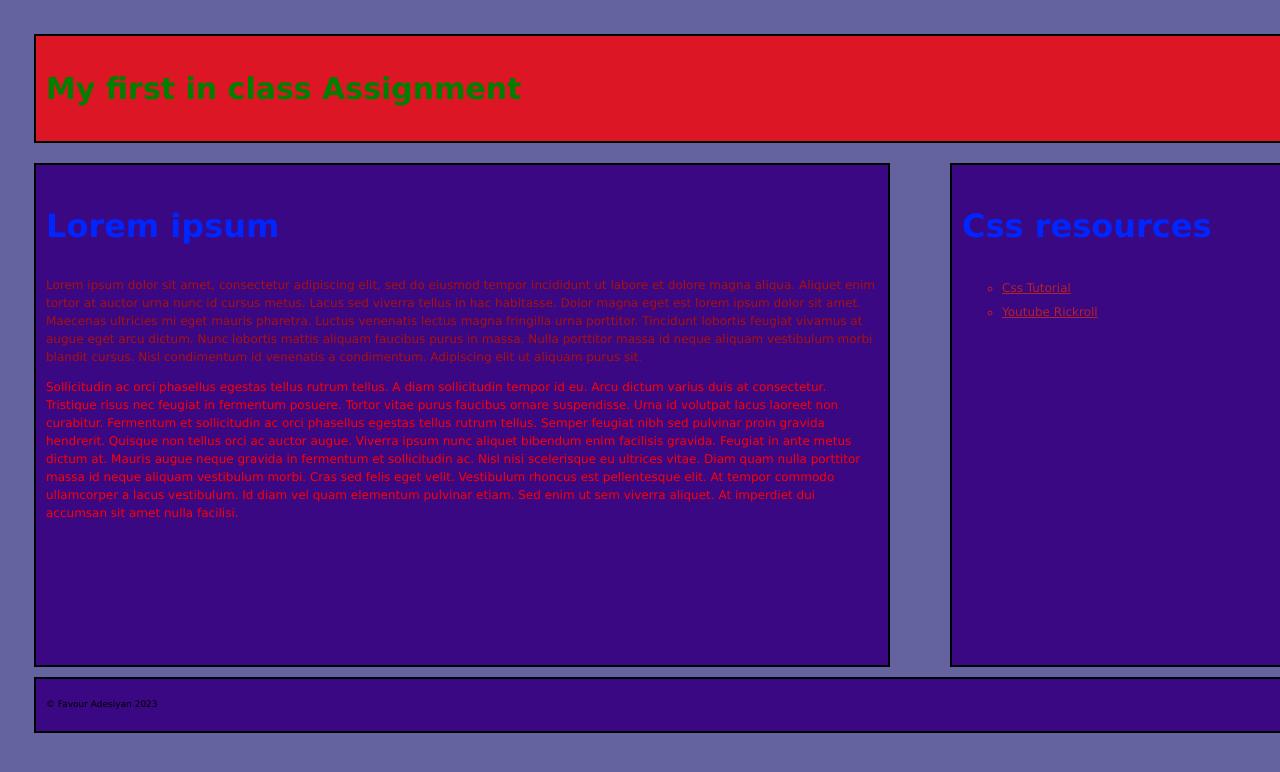
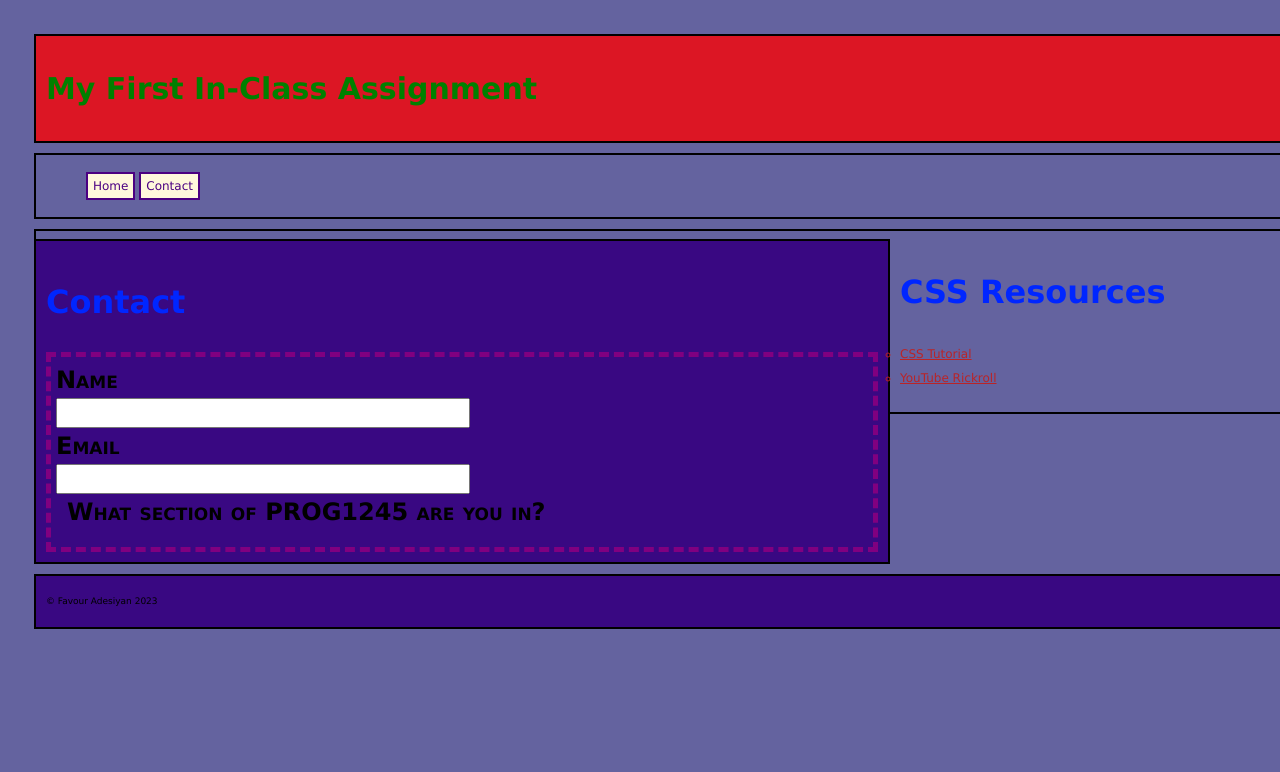
Before and after one commit to Favour01216/Inclass1, a plain HTML site: page index.html in a window 1280 px wide. Shown: the top 772 px of the page. Drawn offline with Linux system fonts and the light colour scheme.

Commit message:
inclass 4

```diff
--- a/css/styles.css
+++ b/css/styles.css
@@ -1,4 +1,5 @@
-/*Favour Adesiyan 8922364*/
+/* Favour Adesiyan 8922364 */
+
 body {
   height: 100vh;
   width: 100vw;
@@ -6,43 +7,113 @@ body {
   font: normal normal normal 12px/1.5 verdana, Arial, Helvetica, sans-serif;
   padding: 2em;
 }
+
+h1 {
+  color: green;
+  font-size: 30px;
+}
+
 h2 {
   color: rgb(0, 38, 255);
   font-size: 2rem;
 }
+
 header {
   background-color: hsla(0, 100%, 50%, 0.771);
 }
+
+nav ul li {
+  display: inline;
+  list-style: none;
+}
+
+nav ul li a {
+  color: indigo;
+  border: 2px solid indigo;
+  background-color: cornsilk;
+  text-decoration: none;
+  padding: 5px;
+}
+
+nav ul li a:hover {
+  color: cornsilk;
+  background-color: indigo;
+  border-color: cornsilk;
+}
+
 main {
   float: left;
   width: 65vw;
-  height: 60vh;
+
   background-color: hsl(264, 89%, 27%);
 }
-aside {
-  float: right;
-  width: 25vw;
-  height: 60vh;
-  background-color: hsl(264, 89%, 27%);
+
+aside ul {
+  list-style: circle;
 }
+aside li,
+aside a {
+  color: rgba(191, 33, 33, 0.949);
+  line-height: 2em;
+}
+
+aside a:hover {
+  color: rgb(255, 0, 0);
+}
+
 footer {
   clear: both;
   background-color: hsl(264, 89%, 27%);
 }
+
 .structural {
   padding: 10px;
   margin: 10px;
   border: 2px solid black;
 }
+
 #para1 {
   color: rgb(171, 17, 12);
 }
+
 #para2 {
   color: rgb(255, 0, 0);
 }
-a:hover {
-  color: rgb(255, 0, 0);
+form {
+  border: 5px dashed purple;
+  padding: 5px;
 }
+input[type="text"],
+input[type="email"],
+input[type="submit"],
+select,
+option {
+  display: block;
+  width: 50%;
+  height: 2em;
+}
+input [type="radio"],
+input[type="checkbox"] {
+  height: 2em;
+  width: 2em;
+}
+select,
+option,
+label,
+legend,
+input[type="submit"] {
+  font-weight: bold;
+  font-size: 1.5rem;
+  font-variant: small-caps;
+}
+textarea {
+  display: block;
+  width: 50%;
+}
+fieldset {
+  border: none;
+}
+
 footer p {
   font-size: 0.75em;
 }
--- a/index.html
+++ b/index.html
@@ -6,68 +6,55 @@
     <link rel="stylesheet" type="text/css" href="css/normalize.css" />
     <link rel="stylesheet" type="text/css" href="css/styles.css" />
     <title>In Class 1</title>
-    <!--Page title-->
-    <!--Favour Adesiyan, Fadesiyan@conestogac.on.ca-->
-    <style>
-      ul {
-        list-style: circle;
-      }
-      li,
-      a {
-        color: rgba(191, 33, 33, 0.949);
-        line-height: 2em;
-      }
-    </style>
+    <!-- Page title by Favour Adesiyan, Fadesiyan@conestogac.on.ca -->
   </head>
   <body>
     <header class="structural">
-      <h1 style="color: green; font-size: 30px">
-        My first in class Assignment
-      </h1>
-      <!--Heading-->
+      <h1>My First In-Class Assignment</h1>
+      <!-- Heading -->
     </header>
+    <nav class="structural">
+      <ul>
+        <li><a href="index.html">Home</a></li>
+        <li><a href="contact.html">Contact</a></li>
+      </ul>
+    </nav>
     <main class="structural">
-      <h2>Lorem ipsum</h2>
-      <p id="para1">
-        Lorem ipsum dolor sit amet, consectetur adipiscing elit, sed do eiusmod
-        tempor incididunt ut labore et dolore magna aliqua. Aliquet enim tortor
-        at auctor urna nunc id cursus metus. Lacus sed viverra tellus in hac
-        habitasse. Dolor magna eget est lorem ipsum dolor sit amet. Maecenas
-        ultricies mi eget mauris pharetra. Luctus venenatis lectus magna
-        fringilla urna porttitor. Tincidunt lobortis feugiat vivamus at augue
-        eget arcu dictum. Nunc lobortis mattis aliquam faucibus purus in massa.
-        Nulla porttitor massa id neque aliquam vestibulum morbi blandit cursus.
-        Nisl condimentum id venenatis a condimentum. Adipiscing elit ut aliquam
-        purus sit.
-      </p>
-      <p id="para2">
-        Sollicitudin ac orci phasellus egestas tellus rutrum tellus. A diam
-        sollicitudin tempor id eu. Arcu dictum varius duis at consectetur.
-        Tristique risus nec feugiat in fermentum posuere. Tortor vitae purus
-        faucibus ornare suspendisse. Urna id volutpat lacus laoreet non
-        curabitur. Fermentum et sollicitudin ac orci phasellus egestas tellus
-        rutrum tellus. Semper feugiat nibh sed pulvinar proin gravida hendrerit.
-        Quisque non tellus orci ac auctor augue. Viverra ipsum nunc aliquet
-        bibendum enim facilisis gravida. Feugiat in ante metus dictum at. Mauris
-        augue neque gravida in fermentum et sollicitudin ac. Nisl nisi
-        scelerisque eu ultrices vitae. Diam quam nulla porttitor massa id neque
-        aliquam vestibulum morbi. Cras sed felis eget velit. Vestibulum rhoncus
-        est pellentesque elit. At tempor commodo ullamcorper a lacus vestibulum.
-        Id diam vel quam elementum pulvinar etiam. Sed enim ut sem viverra
-        aliquet. At imperdiet dui accumsan sit amet nulla facilisi.
-      </p>
+      <h2>Contact</h2>
+      <form>
+        <div>
+          <label for="name">Name</label>
+          <input type="text" id="name" name="name" />
+        </div>
+        <div>
+          <label for="email">Email</label>
+          <input type="email" id="email" name="email" />
+        </div>
+        <fieldset>
+          <legend>What section of PROG1245 are you in?</legend>
+          <!-- Add options for the user to choose from -->
+        </fieldset>
+      </form>
     </main>
     <aside class="structural">
-      <h2>Css resources</h2>
+      <h2>CSS Resources</h2>
       <ul>
-        <li><a href="https://www.w3schools.com/css/">Css Tutorial</a></li>
-        <li><a href="https://youtu.be/dQw4w9WgXcQ"> Youtube Rickroll</a></li>
+        <li>
+          <a href="https://www.w3schools.com/css/" target="_blank"
+            >CSS Tutorial</a
+          >
+        </li>
+        <li>
+          <a href="https://youtu.be/dQw4w9WgXcQ" target="_blank"
+            >YouTube Rickroll</a
+          >
+        </li>
       </ul>
     </aside>
 
     <footer class="structural">
       <p>&copy; Favour Adesiyan 2023</p>
-      <!--Created by Favour Adesiyan - Fadesiyan@conestogac.on.ca-->
+      <!-- Created by Favour Adesiyan - Fadesiyan@conestogac.on.ca -->
     </footer>
   </body>
 </html>
```
Also changed, not shown: contact.html (added, +83 -0 lines).
